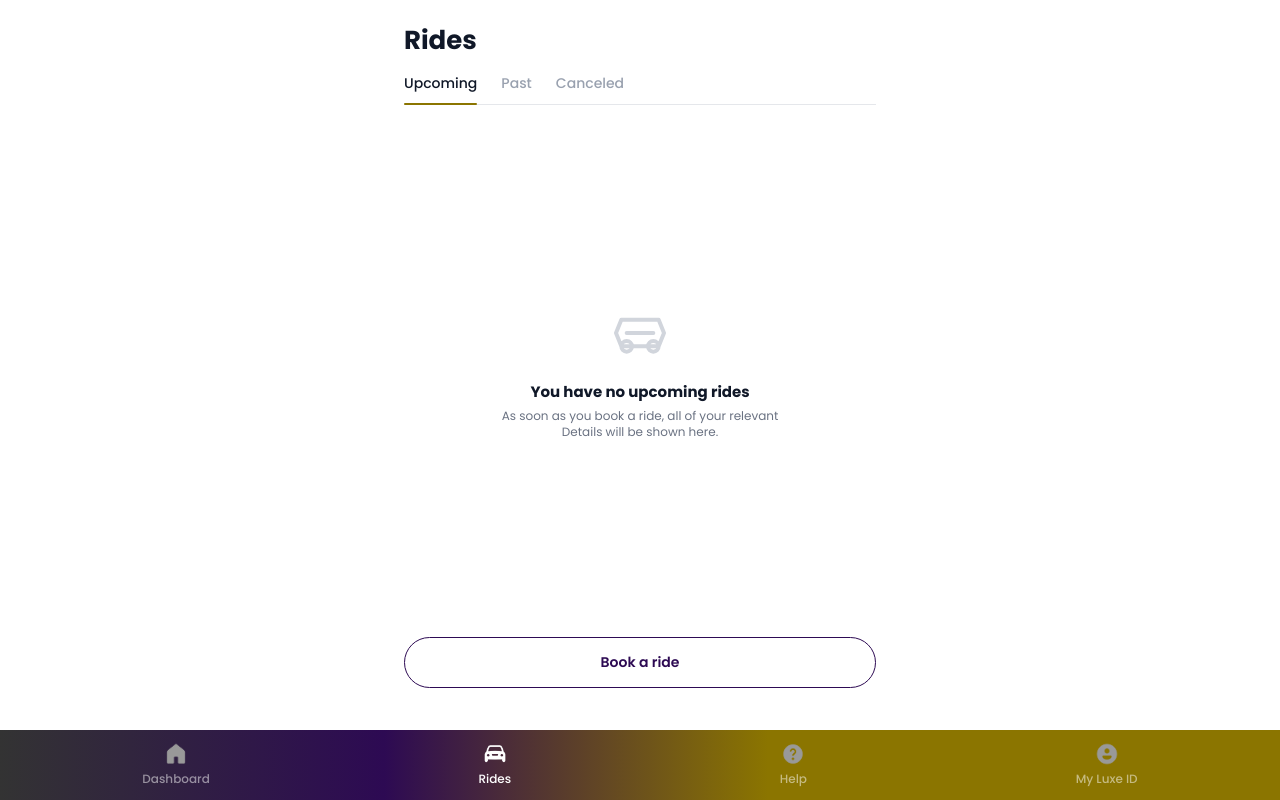
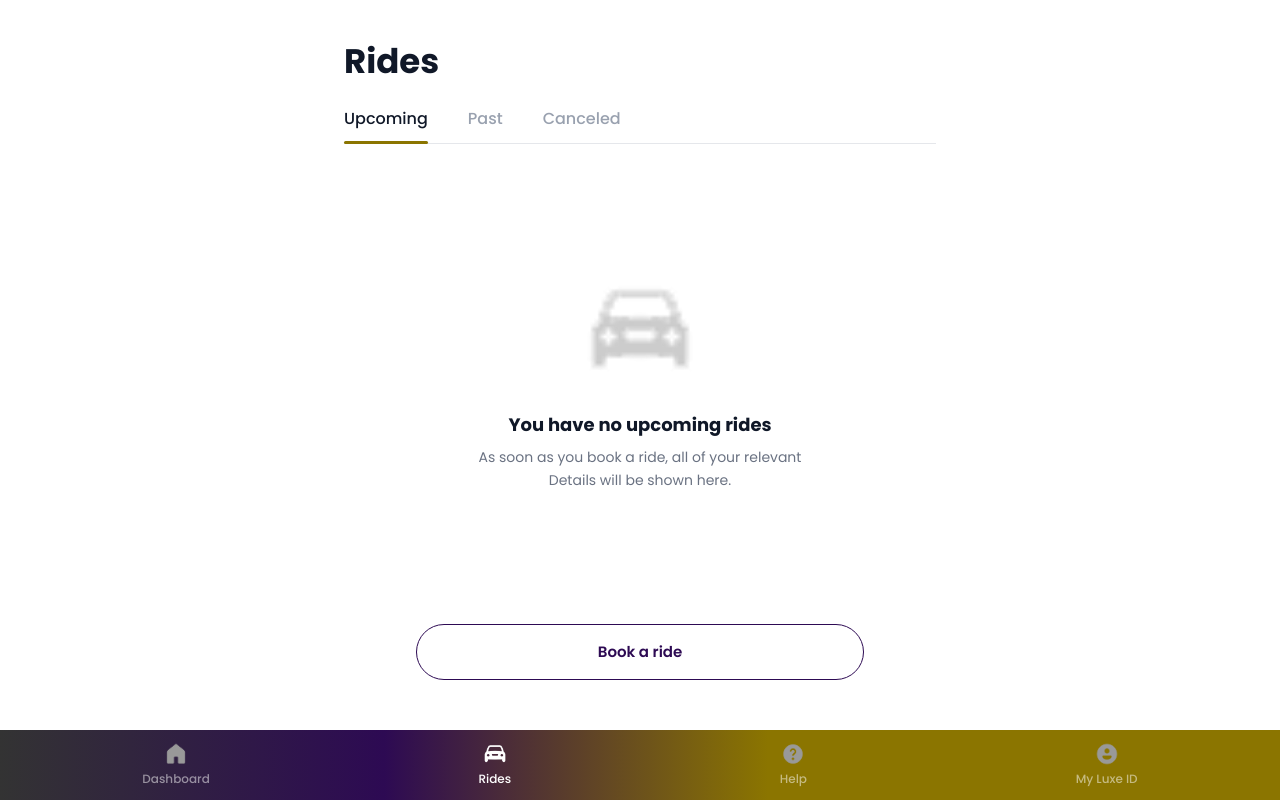
Before and after one commit to temmy762/movo-app, a Next.js app: page /home/rides in a window 1280 px wide. Built offline with nearby package versions, Linux system fonts and the light colour scheme.

Commit message:
style(rides): swap SVG for Car.png icon, improve desktop responsive sizing

```diff
--- a/app/home/rides/page.tsx
+++ b/app/home/rides/page.tsx
@@ -1,5 +1,6 @@
 "use client";
 
+import Image from "next/image";
 import { useRouter } from "next/navigation";
 import { useState } from "react";
 import BottomNav from "../components/BottomNav";
@@ -39,12 +40,12 @@ export default function RidesPage() {
     >
       {/* Scrollable content */}
       <div className="flex-1 overflow-y-auto pb-24 flex flex-col">
-        <div className="w-full max-w-lg mx-auto flex-1 flex flex-col px-5 pt-6">
+        <div className="w-full max-w-lg md:max-w-2xl mx-auto flex-1 flex flex-col px-5 md:px-10 pt-6 md:pt-10">
           {/* Title */}
-          <h1 className="text-[26px] font-bold text-gray-900 leading-tight">Rides</h1>
+          <h1 className="text-[26px] md:text-[34px] font-bold text-gray-900 leading-tight">Rides</h1>
 
           {/* Tabs */}
-          <div className="mt-4 flex items-center gap-6 border-b border-gray-200">
+          <div className="mt-4 md:mt-6 flex items-center gap-6 md:gap-10 border-b border-gray-200">
             {tabs.map((t) => {
               const active = tab === t.id;
               return (
@@ -52,14 +53,14 @@ export default function RidesPage() {
                   key={t.id}
                   type="button"
                   onClick={() => setTab(t.id)}
-                  className={`relative pb-2.5 text-[14px] font-medium transition-colors ${
+                  className={`relative pb-2.5 md:pb-3 text-[14px] md:text-[16px] font-medium transition-colors ${
                     active ? "text-gray-900" : "text-gray-400"
                   }`}
                 >
                   {t.label}
                   {active && (
                     <span
-                      className="absolute left-0 right-0 -bottom-[1px] h-[2px] rounded-full"
+                      className="absolute left-0 right-0 -bottom-[1px] h-[2px] md:h-[3px] rounded-full"
                       style={{ background: "#8B7500" }}
                     />
                   )}
@@ -69,24 +70,22 @@ export default function RidesPage() {
           </div>
 
           {/* Empty state */}
-          <div className="flex-1 flex flex-col items-center justify-center text-center px-6 py-10">
-            <div className="w-16 h-16 mb-4 text-gray-300">
-              <svg viewBox="0 0 24 24" fill="none" stroke="currentColor" strokeWidth="1.5" strokeLinecap="round" strokeLinejoin="round">
-                <path d="M5 17h14M5 17l-2-5 2-5h14l2 5-2 5M5 17a2 2 0 104 0 2 2 0 00-4 0zm10 0a2 2 0 104 0 2 2 0 00-4 0zM7 12h10" />
-              </svg>
+          <div className="flex-1 flex flex-col items-center justify-center text-center px-6 py-10 md:py-16">
+            <div className="relative w-20 h-20 md:w-28 md:h-28 mb-4 md:mb-6 opacity-70">
+              <Image src="/images/Car.png" alt="Car" fill className="object-contain" />
             </div>
-            <p className="text-[15px] font-bold text-gray-900">{empty.title}</p>
-            <p className="text-[12px] text-gray-500 mt-1 whitespace-pre-line leading-snug">
+            <p className="text-[15px] md:text-[18px] font-bold text-gray-900">{empty.title}</p>
+            <p className="text-[12px] md:text-[14px] text-gray-500 mt-1 md:mt-2 whitespace-pre-line leading-snug md:leading-relaxed max-w-md">
               {empty.desc}
             </p>
           </div>
 
           {/* Book a ride button */}
-          <div className="pb-4">
+          <div className="pb-4 md:pb-6">
             <button
               type="button"
               onClick={() => router.push("/home/pickup")}
-              className="w-full py-3.5 rounded-full border-[1.5px] text-[14px] font-semibold"
+              className="w-full md:max-w-md md:mx-auto md:block py-3.5 md:py-4 rounded-full border-[1.5px] text-[14px] md:text-[15px] font-semibold"
               style={{ borderColor: "#2D0A53", color: "#2D0A53" }}
             >
               Book a ride
```
